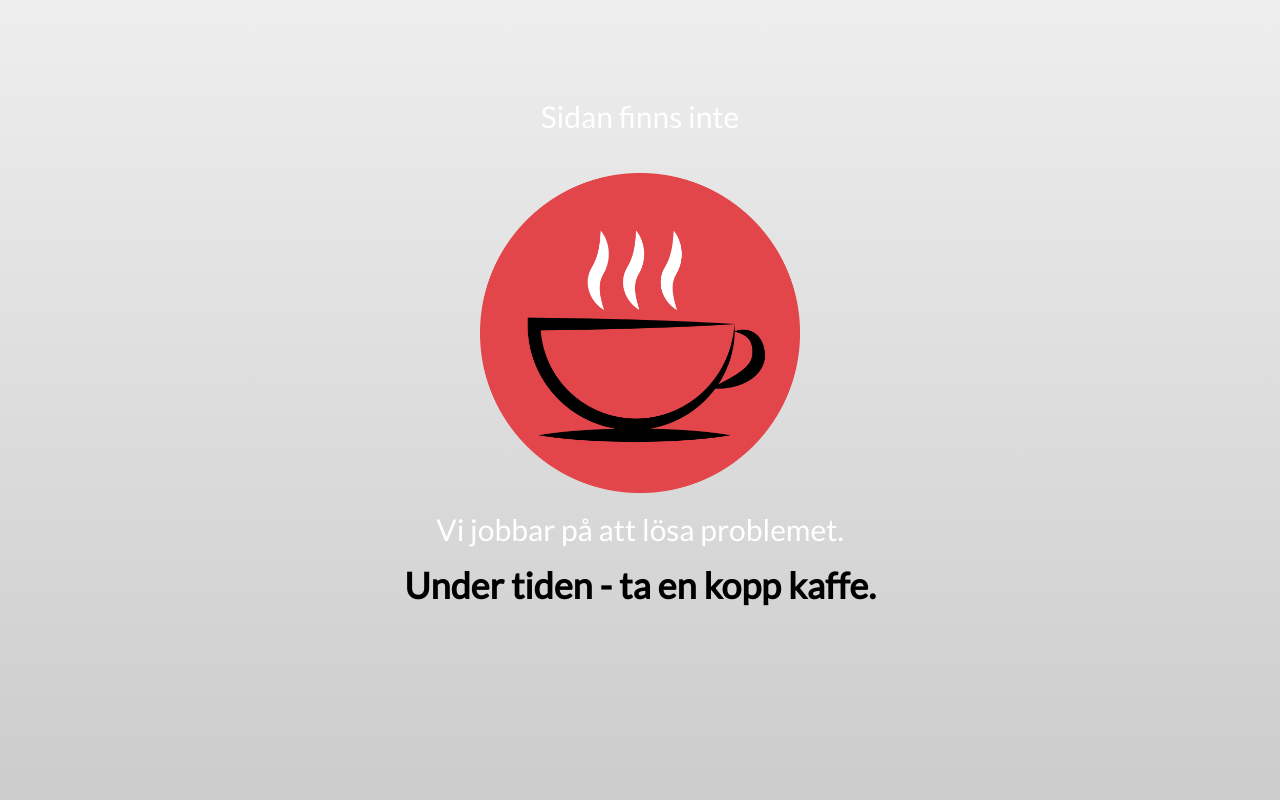
After one commit to AndreHjalmarsson/MilegaUpdate, a PHP site: page /404.html in a window 1280 px wide. The commit adds this page. Run offline with PHP 8.4, Linux system fonts and the light colour scheme; some libraries are stand-ins or nearby versions.

Commit message:
Add a 404 page

```diff
--- /dev/null
+++ b/milegaUpdate/404.html
@@ -0,0 +1,33 @@
+<!DOCTYPE html>
+<html>
+
+<head>
+    <meta charset="utf-8">
+    <meta http-equiv="X-UA-Compatible" content="IE=edge">
+    <meta name="viewport" content="width=device-width, initial-scale=1">
+    <title>Milega:reflex</title>
+    <link rel="stylesheet" href="css/404.css">
+    <link href="https://fonts.googleapis.com/css?family=Lato" rel="stylesheet">
+    <link rel="stylesheet" href="https://maxcdn.bootstrapcdn.com/bootstrap/3.3.7/css/bootstrap.min.css" integrity="sha384-BVYiiSIFeK1dGmJRAkycuHAHRg32OmUcww7on3RYdg4Va+PmSTsz/K68vbdEjh4u" crossorigin="anonymous">
+</head>
+
+<body>
+    <div class="wrapper">
+        <div class="container">
+            <h2 class="margin-bottom">Sidan finns inte</h2>
+            <img src="images/404/1.png" alt="">
+            <h2>Vi jobbar p&aring; att l&ouml;sa problemet.</h2>
+            <h1 class="advice">Under tiden - ta en kopp kaffe.</h1>
+        </div>
+
+    </div>
+
+
+    <!--scripts -->
+    <!-- link to jquery -->
+    <script src="https://code.jquery.com/jquery-3.1.1.min.js" integrity="sha256-hVVnYaiADRTO2PzUGmuLJr8BLUSjGIZsDYGmIJLv2b8=" crossorigin="anonymous"></script>
+    <!-- link to bootstrap js library -->
+    <script type="text/javascript" src="https://maxcdn.bootstrapcdn.com/bootstrap/3.3.7/js/bootstrap.min.js "></script>
+</body>
+
+</html>
--- a/milegaUpdate/avatar.php
+++ b/milegaUpdate/avatar.php
@@ -22,4 +22,4 @@ function updateDatabase($db, $sql, $userID){
 }
 
 //show the avatar
-echo '<a href="#"><img src="avatars/'.usedAvatar($userID, $db).'" id="avatar" class="img-circle img-responsive" alt="Image not available" /></a>' . "<br>";
+echo '<a href="404.html"><img src="avatars/'.usedAvatar($userID, $db).'" id="avatar" class="img-circle img-responsive" alt="Image not available" /></a>' . "<br>";
--- a/milegaUpdate/course.php
+++ b/milegaUpdate/course.php
@@ -18,7 +18,7 @@
             <div class="container">
                 <div class="row">
                     <div class="col-md-6">
-                        <img class="img-responsive logo" src="images/index/logo.png" alt="logo milega" />
+                        <a href="index.php"><img class="img-responsive logo" src="images/index/logo.png" alt="logo milega" /></a>
                     </div>
                     <div class="col-md-6">
                         <div class="row">
--- /dev/null
+++ b/milegaUpdate/css/404.css
@@ -0,0 +1,35 @@
+html, body {
+  margin: 0;
+  padding: 0;
+  background: linear-gradient(to bottom, #eeeeee 0%,#cccccc 100%);
+  color: #fff !important;
+  font-family: 'Lato', sans-serif !important;
+  font-size: 2vw;
+}
+
+.wrapper{
+  display: flex;
+  justify-content: center;
+  align-items: center;
+  height: 100vh;
+  width: 100vw;
+}
+
+.container{
+    height: 80vh;
+    width: 40vw !important;
+    text-align: center;
+}
+
+img{
+    height: 50%;
+}
+
+.advice{
+    color:#000;
+    font-weight: 800;
+}
+
+.margin-bottom{
+    margin-bottom: 5vh;
+}
--- a/milegaUpdate/css/course.css
+++ b/milegaUpdate/css/course.css
@@ -162,6 +162,7 @@ textarea{
     color:#fff;
     display:block;
     padding:20px 42px;
+    font-size: 16px;
 }
 
 .goo-collapsible li a span{
```
Also changed, not shown: milegaUpdate/images/404/1.png (added).
